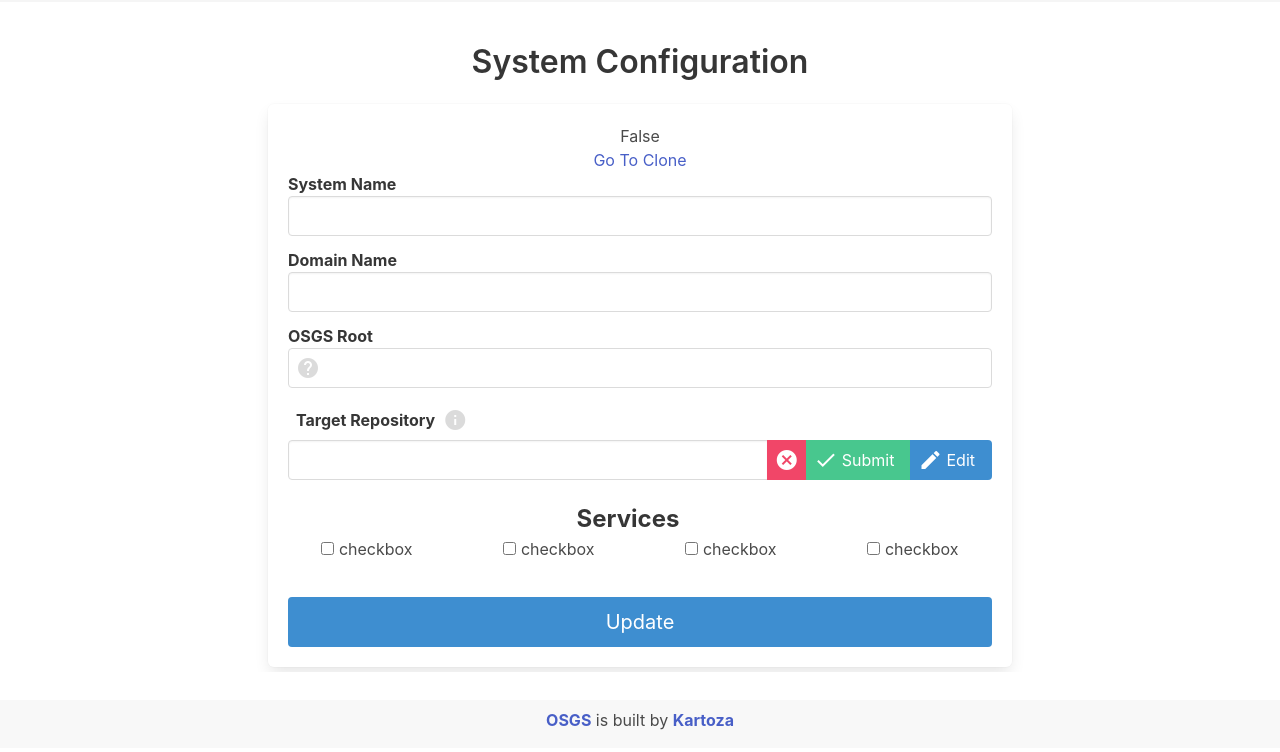
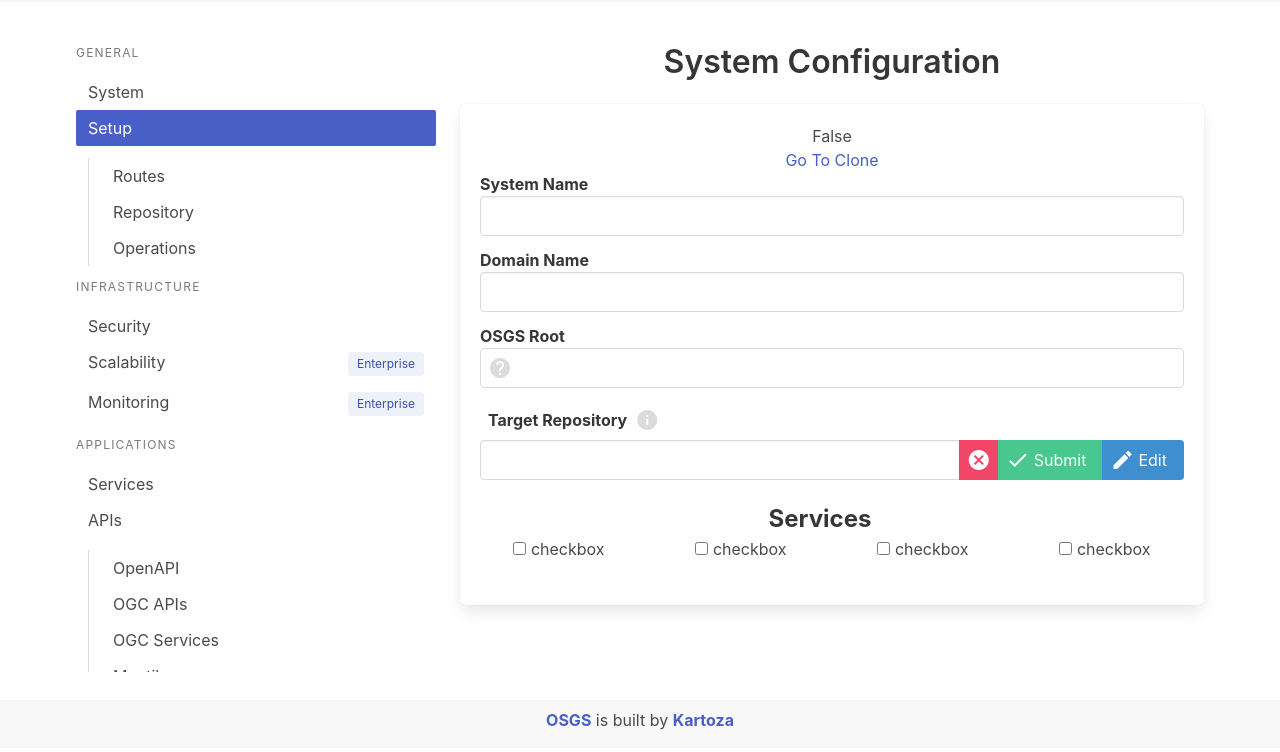
Before and after one commit to zacharlie/osgs-admin, a Flask app: template app/osgs_admin/templates/config.html in a window 1280 px wide. Shown: the part 52-804 px from the top of the page. Run offline with Flask 2, Linux system fonts and the light colour scheme; the template is opened without the code that fills it, so the values that code supplies are empty; some libraries are stand-ins or nearby versions.

Commit message:
add config menu
update some git methods and add
sidebar menu to config page

```diff
--- /dev/null
+++ b/app/osgs_admin/templates/_config.html
@@ -0,0 +1,103 @@
+{% extends "_base.html" %}
+
+{% block mainstyles %}
+<style>
+    .main-block {
+        margin-top: -3rem;
+        height: 100vh;
+        display: flex;
+        align-items: center;
+    }
+    .menu-block {
+        max-height: 80vh;
+        overflow: auto;
+    }
+    .content-block {
+        max-height: 80vh;
+        overflow: auto;
+    }
+</style>
+
+{% block styles %}
+{% endblock %}
+
+{% endblock %}
+
+
+{% block main %}
+
+<section class="section main-block">
+    <div class="container content-block is-fullwidth has-text-centered">
+        <div class="column is-12">
+            <div class="columns">
+                <div class="column is-4 menu-block has-text-left">
+                    <aside class="menu">
+                        <p class="menu-label">
+                        General
+                        </p>
+                        <ul class="menu-list">
+                            <li><a>System</a></li>
+                            <li><a class="is-active">Setup</a>
+                                <ul>
+                                    <li><a>Routes</a></li>
+                                    <li><a>Repository</a></li>
+                                    <li><a>Operations</a></li>
+                                </ul>
+                            </li>
+                        </ul>
+                        <p class="menu-label">
+                        Infrastructure
+                        </p>
+                        <ul class="menu-list">
+                            <li><a>Security</a></li>
+                            <li><a class="is-flex is-justify-content-space-between">
+                                Scalability
+                                <span class="is-expanded tag is-link is-light">Enterprise</span>
+                            </a></li>
+                            <li><a class="is-flex is-justify-content-space-between">
+                                Monitoring
+                                <span class="is-expanded tag is-link is-light">Enterprise</span>
+                            </a></li>
+                        </ul>
+                        <p class="menu-label">
+                        Applications
+                        </p>
+                        <ul class="menu-list">
+                            <li><a>Services</a></li>
+                            <li><a>APIs</a>
+                                <ul>
+                                    <li><a>OpenAPI</a></li>
+                                    <li><a>OGC APIs</a></li>
+                                    <li><a>OGC Services</a></li>
+                                    <li><a>Maptiles</a></li>
+                                </ul>
+                            </li>
+                            <li><a>Mapservers</a>
+                                <ul>
+                                    <li><a>QGIS Server</a></li>
+                                    <li><a>Geoserver</a></li>
+                                    <li><a>GeoNode</a></li>
+                                </ul>
+                            </li>
+                        </ul>
+                        <p class="menu-label">
+                        Advanced
+                        </p>
+                        <ul class="menu-list">
+                            <li><a class="is-flex is-justify-content-space-between">
+                                Tasks
+                                <span class="is-expanded tag is-link is-light">Enterprise</span>
+                            </a></li>
+                        <li><a>Reset</a></li>
+                        <li><a>Backups</a></li>
+                        </ul>
+                    </aside>
+                </div>
+                {% block content %}
+                {% endblock %}
+            </div>
+        </div>
+    </div>
+</section>
+
+{% endblock %}
--- a/app/osgs_admin/templates/_main.html
+++ b/app/osgs_admin/templates/_main.html
@@ -8,7 +8,7 @@
         display: flex;
         align-items: center;
     }
-    .content-block{
+    .content-block {
         max-height: 80vh;
         overflow: auto;
     }
--- a/app/osgs_admin/templates/config.html
+++ b/app/osgs_admin/templates/config.html
@@ -1,7 +1,8 @@
-{% extends "_main.html" %}
+{% extends "_config.html" %}
 
 {% block content %}
-<div class="column is-8 is-offset-2">
+
+<div class="column is-8 content-block">
     <h3 class="title">System Configuration</h3>
     <div class="box">
         <p>{{request_active}}</p>
@@ -142,11 +143,5 @@
         </p>
     </div>
 </div>
-</div>
 
-            <button class="button is-block is-info is-medium is-fullwidth">Update</button>
-
-        </form>
-    </div>
-</div>
 {% endblock %}
```
Also changed, not shown: app/osgs_admin/utils/git.py (+47 -1 lines), docker-compose-poll.yml (+11 -6 lines).
